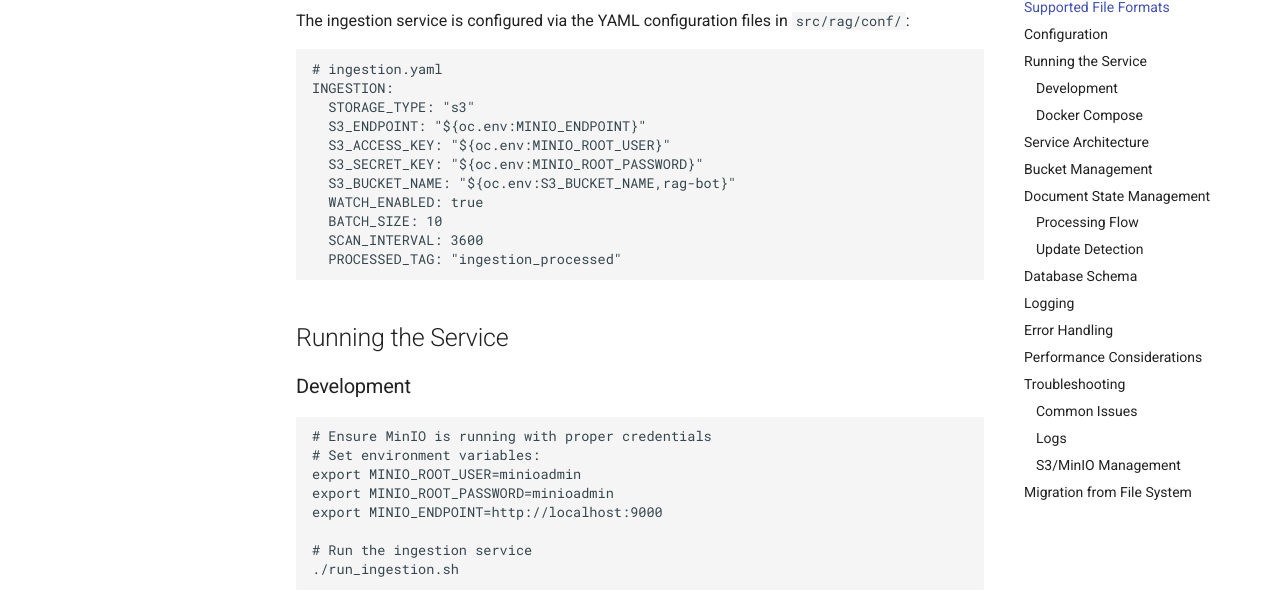
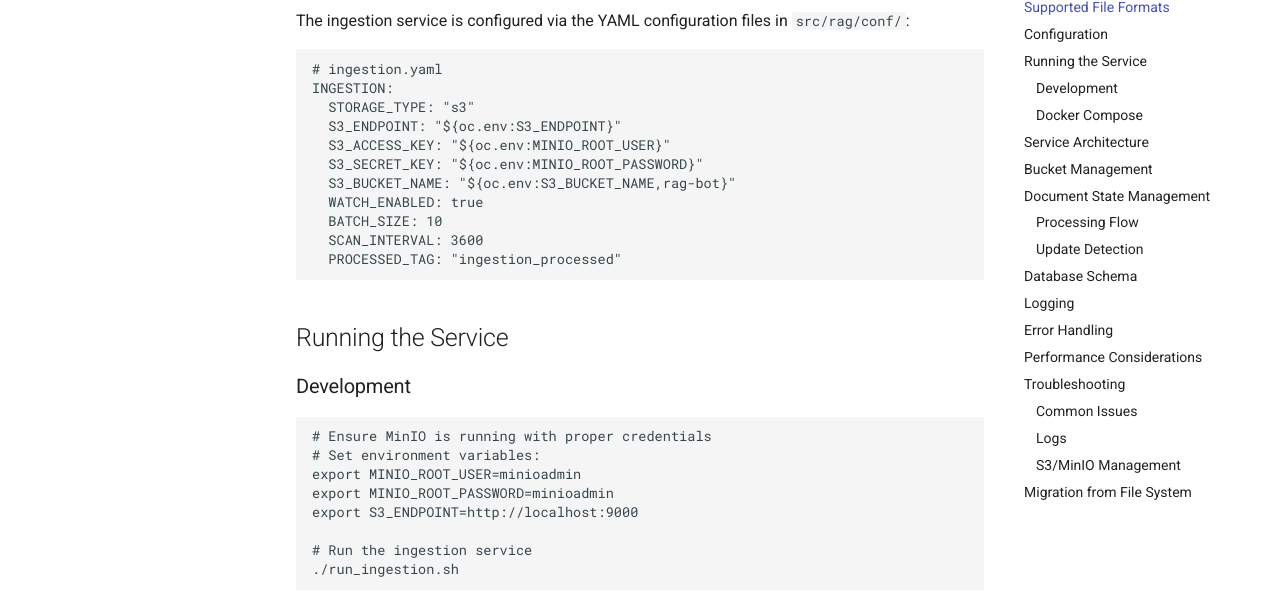
Before and after one commit to DCC-BS/rag-backend, an MkDocs documentation site: the page built from docs/ingestion.md, in a window 1280 px wide and 900 px high, scrolled down 1311 px. Shown: the part 200-809 px from the top of the window. Built offline with MkDocs 1.6.1 and Material for MkDocs 9.7.7, drawn with Linux system fonts in a browser that asks for light colours; comment, search, counter and statistics services are not loaded.

Commit message:
Refactor environment configuration and update ingestion service
- Renamed `MINIO_ENDPOINT` to `S3_ENDPOINT` in `.env.example` and related configuration files for consistency.
- Updated `docker-compose.yml` to reflect the new environment variable names for S3 integration.
- Modified `entrypoint.sh` to handle different modes (`api` and `ingestion`) and execute the appropriate commands.
- Removed the obsolete `run_ingestion.sh` script.
- Adjusted ingestion configuration in `ingestion.yaml` and `conf.yaml` to use the updated environment variables.
- Updated package versions in `uv.lock` for improved compatibility and security.

```diff
--- a/docs/ingestion.md
+++ b/docs/ingestion.md
@@ -54,7 +54,7 @@ The ingestion service is configured via the YAML configuration files in `src/rag
 # ingestion.yaml
 INGESTION:
   STORAGE_TYPE: "s3"
-  S3_ENDPOINT: "${oc.env:MINIO_ENDPOINT}"
+  S3_ENDPOINT: "${oc.env:S3_ENDPOINT}"
   S3_ACCESS_KEY: "${oc.env:MINIO_ROOT_USER}"
   S3_SECRET_KEY: "${oc.env:MINIO_ROOT_PASSWORD}"
   S3_BUCKET_NAME: "${oc.env:S3_BUCKET_NAME,rag-bot}"
@@ -73,7 +73,7 @@ INGESTION:
 # Set environment variables:
 export MINIO_ROOT_USER=minioadmin
 export MINIO_ROOT_PASSWORD=minioadmin
-export MINIO_ENDPOINT=http://localhost:9000
+export S3_ENDPOINT=http://localhost:9000
 
 # Run the ingestion service
 ./run_ingestion.sh
--- a/src/rag/conf/conf.yaml
+++ b/src/rag/conf/conf.yaml
@@ -24,5 +24,5 @@ RERANKER:
 DOCLING:
   API_URL: "${oc.env:DOCLING_URL}"
   MAX_TOKENS: 2000
-  MIN_TOKENS: 200
+  MIN_TOKENS: 150
   PAGE_BREAK_PLACEHOLDER: "===DOCLING_PAGE_BREAK==="
--- a/src/rag/conf/ingestion.yaml
+++ b/src/rag/conf/ingestion.yaml
@@ -1,6 +1,6 @@
 INGESTION:
   STORAGE_TYPE: "s3"
-  S3_ENDPOINT: "${oc.env:MINIO_ENDPOINT}"
+  S3_ENDPOINT: "${oc.env:S3_ENDPOINT}"
   S3_ACCESS_KEY: "${oc.env:S3_ACCESS_KEY}"
   S3_SECRET_KEY: "${oc.env:S3_SECRET_KEY}"
   S3_BUCKET_NAME: "${oc.env:S3_BUCKET_NAME,rag-bot}"
```
Also changed, not shown: docker-compose.yml (+10 -7 lines), 5 other files.
